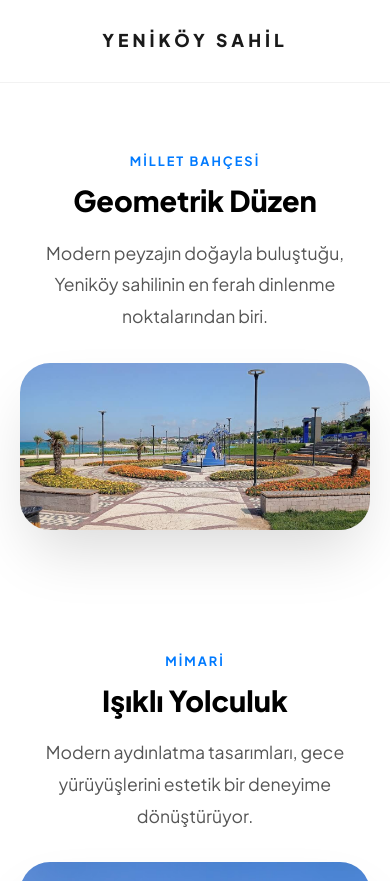
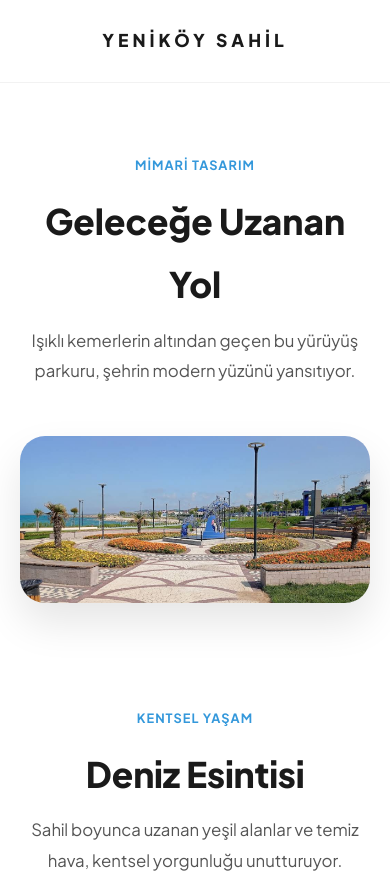
Before and after one commit to Ottomanzi/Yenikoy_sahil, a plain HTML site: page index.html in a window 390 px wide. Shown: the top 881 px of the page. Drawn offline with Linux system fonts and the light colour scheme.

Commit message:
Update index.html5

```diff
--- a/index.html
+++ b/index.html
@@ -7,199 +7,106 @@
     <style>
         @import url('https://fonts.googleapis.com/css2?family=Plus+Jakarta+Sans:wght@400;700;800&display=swap');
 
-        * {
-            margin: 0;
-            padding: 0;
-            box-sizing: border-box;
+        * { margin: 0; padding: 0; box-sizing: border-box; }
+        body { font-family: 'Plus Jakarta Sans', sans-serif; background-color: #fff; color: #1a1a1a; line-height: 1.8; }
+
+        header {
+            position: fixed; top: 0; width: 100%; background: rgba(255, 255, 255, 0.95);
+            backdrop-filter: blur(10px); padding: 25px; z-index: 1000;
+            border-bottom: 1px solid rgba(0,0,0,0.05); text-align: center;
         }
 
-        body {
-            font-family: 'Plus Jakarta Sans', sans-serif;
-            background-color: #ffffff;
-            color: #1a1a1a;
-            line-height: 1.8;
+        header h1 { font-size: 1.1rem; font-weight: 800; letter-spacing: 4px; text-transform: uppercase; }
+
+        main { margin-top: 150px; padding-bottom: 100px; }
+        .container { max-width: 1100px; margin: 0 auto; padding: 0 20px; }
+
+        .section-row {
+            display: flex; align-items: center; flex-direction: row-reverse;
+            margin-bottom: 100px; gap: 50px;
         }
 
-        /* Beyaz ve Modern Başlık */
-        header {
-            position: fixed;
-            top: 0;
-            width: 100%;
-            background: rgba(255, 255, 255, 0.9);
-            backdrop-filter: blur(15px);
-            padding: 25px 5%;
-            z-index: 1000;
-            border-bottom: 1px solid rgba(0,0,0,0.05);
-            text-align: center;
+        .image-box { flex: 1.2; }
+        .image-box img {
+            width: 100%; height: auto; border-radius: 25px;
+            box-shadow: 0 20px 40px rgba(0,0,0,0.1); display: block;
         }
 
-        header h1 {
-            font-size: 1.1rem;
-            font-weight: 800;
-            letter-spacing: 4px;
-            text-transform: uppercase;
-        }
+        .text-box { flex: 1; }
+        .text-box span { color: #3498db; font-weight: 700; font-size: 0.8rem; text-transform: uppercase; letter-spacing: 1px; }
+        .text-box h2 { font-size: 2.2rem; font-weight: 800; margin: 10px 0; }
+        .text-box p { color: #555; font-size: 1.05rem; }
 
-        /* İçerik Düzeni */
-        main {
-            margin-top: 150px;
-            padding-bottom: 100px;
-        }
-
-        .container {
-            max-width: 1100px;
-            margin: 0 auto;
-            padding: 0 20px;
-        }
-
-        .section-row {
-            display: flex;
-            align-items: center;
-            flex-direction: row-reverse; /* Resim sağda, yazı solda */
-            margin-bottom: 120px;
-            gap: 60px;
-        }
-
-        /* Resim Alanı */
-        .image-box {
-            flex: 1.2;
-        }
-
-        .image-box img {
-            width: 100%;
-            height: auto;
-            border-radius: 30px;
-            box-shadow: 0 30px 60px -12px rgba(0,0,0,0.15);
-            display: block;
-            transition: transform 0.5s cubic-bezier(0.175, 0.885, 0.32, 1.275);
-        }
-
-        .image-box img:hover {
-            transform: scale(1.04) translateY(-10px);
-        }
-
-        /* Yazı Alanı */
-        .text-box {
-            flex: 1;
-        }
-
-        .text-box .category {
-            color: #007AFF;
-            font-weight: 700;
-            font-size: 0.8rem;
-            text-transform: uppercase;
-            letter-spacing: 2px;
-            display: block;
-            margin-bottom: 10px;
-        }
-
-        .text-box h2 {
-            font-size: 2.2rem;
-            font-weight: 800;
-            margin-bottom: 20px;
-            line-height: 1.2;
-            color: #000;
-        }
-
-        .text-box p {
-            font-size: 1.1rem;
-            color: #555;
-        }
-
-        /* Mobil Ayarlar */
         @media (max-width: 850px) {
-            .section-row {
-                flex-direction: column-reverse;
-                text-align: center;
-                gap: 30px;
-            }
-            .text-box h2 {
-                font-size: 1.8rem;
-            }
+            .section-row { flex-direction: column-reverse; text-align: center; }
         }
     </style>
 </head>
 <body>
 
-    <header>
-        <h1>YENİKÖY SAHİL</h1>
-    </header>
+    <header><h1>Yeniköy Sahil</h1></header>
 
     <main>
         <div class="container">
-
-            <!-- 1. Resim -->
+            <!-- 1. BÖLÜM -->
             <section class="section-row">
-                <div class="image-box">
-                    <img src="resim1.png" alt="Yeniköy Sahil 1">
-                </div>
+                <div class="image-box"><img src="resim1.png" alt="Mimari Yol"></div>
                 <div class="text-box">
-                    <span class="category">Millet Bahçesi</span>
-                    <h2>Geometrik Düzen</h2>
-                    <p>Modern peyzajın doğayla buluştuğu, Yeniköy sahilinin en ferah dinlenme noktalarından biri.</p>
+                    <span>Mimari Tasarım</span>
+                    <h2>Geleceğe Uzanan Yol</h2>
+                    <p>Işıklı kemerlerin altından geçen bu yürüyüş parkuru, şehrin modern yüzünü yansıtıyor.</p>
                 </div>
             </section>
 
-            <!-- 2. Resim -->
+            <!-- 2. BÖLÜM -->
             <section class="section-row">
-                <div class="image-box">
-                    <img src="resim2.png" alt="Yeniköy Sahil 2">
-                </div>
+                <div class="image-box"><img src="resim2.png" alt="Sahil Manzarası"></div>
                 <div class="text-box">
-                    <span class="category">Mimari</span>
-                    <h2>Işıklı Yolculuk</h2>
-                    <p>Modern aydınlatma tasarımları, gece yürüyüşlerini estetik bir deneyime dönüştürüyor.</p>
+                    <span>Kentsel Yaşam</span>
+                    <h2>Deniz Esintisi</h2>
+                    <p>Sahil boyunca uzanan yeşil alanlar ve temiz hava, kentsel yorgunluğu unutturuyor.</p>
                 </div>
             </section>
 
-            <!-- 3. Resim -->
+            <!-- 3. BÖLÜM (Görünen resim buydu, uzantısını png yaptım) -->
             <section class="section-row">
-                <div class="image-box">
-                    <img src="resim3.png" alt="Yeniköy Sahil 3">
-                </div>
+                <div class="image-box"><img src="resim3.png" alt="Sessiz Kıyılar"></div>
                 <div class="text-box">
-                    <span class="category">Kentsel Yaşam</span>
-                    <h2>Mavi ve Yeşil</h2>
-                    <p>Şehrin kalbinde, denizin huzuru ile parkın canlılığını birleştiren benzersiz bir lokasyon.</p>
+                    <span>Doğa ve Huzur</span>
+                    <h2>Sessiz Kıyılar</h2>
+                    <p>Dalgaların sesi eşliğinde gün batımını izleyebileceğiniz saklı bir köşe.</p>
                 </div>
             </section>
 
-            <!-- 4. Resim -->
+            <!-- 4. BÖLÜM -->
             <section class="section-row">
-                <div class="image-box">
-                    <img src="resim4.png" alt="Yeniköy Sahil 4">
-                </div>
+                <div class="image-box"><img src="resim4.png" alt="Peyzaj"></div>
                 <div class="text-box">
-                    <span class="category">Atmosfer</span>
-                    <h2>Sakinliğin Rengi</h2>
-                    <p>Gün batımında Yeniköy sahilinde huzuru hissetmek için tasarlanmış doğal bir durak.</p>
+                    <span>Peyzaj Sanatı</span>
+                    <h2>Çiçek Bahçeleri</h2>
+                    <p>Beton yığınları arasında nefes alan renkli adacıklar oluşturan tasarımlar.</p>
                 </div>
             </section>
 
-            <!-- 5. Resim -->
+            <!-- 5. BÖLÜM -->
             <section class="section-row">
-                <div class="image-box">
-                    <img src="resim5.png" alt="Yeniköy Sahil 5">
-                </div>
+                <div class="image-box"><img src="resim5.png" alt="Sahil Yolu"></div>
                 <div class="text-box">
-                    <span class="category">Rekreasyon</span>
-                    <h2>Yürüyüş Patikası</h2>
-                    <p>Spor ve sağlıklı yaşam için dizayn edilmiş, denize paralel uzanan kusursuz bir rota.</p>
+                    <span>Rekreasyon</span>
+                    <h2>Sahil Patikası</h2>
+                    <p>Sabah koşuları için ideal, denize paralel uzanan eşsiz bir yolculuk.</p>
                 </div>
             </section>
 
-            <!-- 6. Resim -->
-            <section class="section-row">
-                <div class="image-box">
-                    <img src="resim6.png" alt="Yeniköy Sahil 6">
-                </div>
+             <!-- 6. BÖLÜM -->
+             <section class="section-row">
+                <div class="image-box"><img src="resim6.png" alt="Genel Bakış"></div>
                 <div class="text-box">
-                    <span class="category">Peyzaj</span>
-                    <h2>Renkli Bahçeler</h2>
-                    <p>Her mevsim ayrı bir renk sunan bitki örtüsü ile şehre nefes aldıran estetik dokunuşlar.</p>
+                    <span>Şehir</span>
+                    <h2>Yeniköy'ün Kalbi</h2>
+                    <p>Modern şehir planlamasının en taze ve huzurlu örneklerinden biri.</p>
                 </div>
             </section>
-
         </div>
     </main>
 
```
